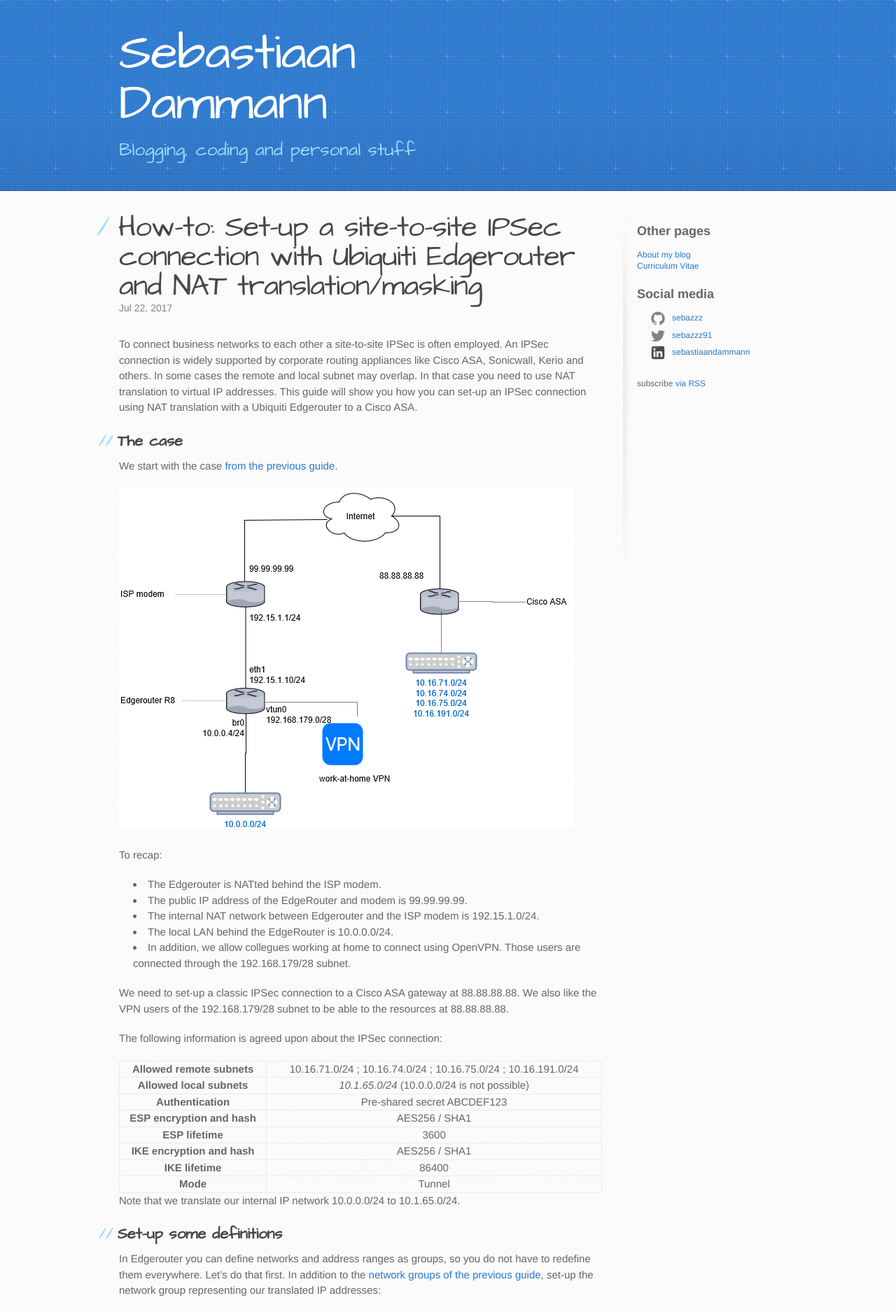
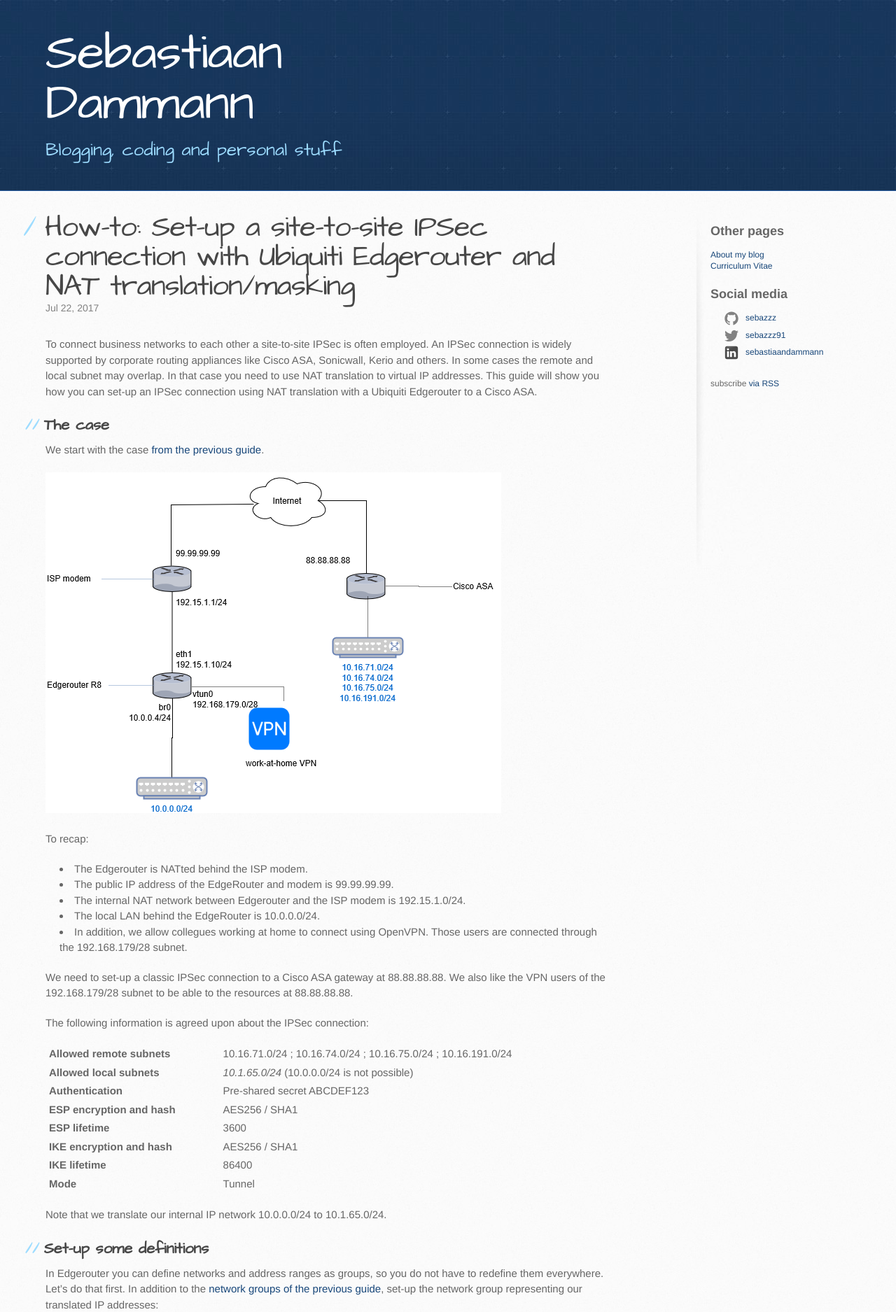
Before and after one commit to Sebazzz/sebazzz.github.io, a Jekyll site: the page built from _posts/2017-07-22-setup-site-to-site-ipsec-vpn-with-nat-translation.md, in a window 1280 px wide. Shown: the top 1875 px of the page at 70% size. Built offline with Jekyll 4.4.1, drawn with Linux system fonts in a browser that asks for light colours; comment, search, counter and statistics services are not loaded.

Commit message:
Styling improvements

```diff
--- a/Gemfile
+++ b/Gemfile
@@ -1,6 +1,7 @@
 source 'https://rubygems.org'
 gem 'jekyll-seo-tag'
 gem 'jekyll-sass-converter'
+gem 'wdm', '>= 0.1.0' if Gem.win_platform?
 
 group :test do
   gem "html-proofer"
--- a/_config.yml
+++ b/_config.yml
@@ -13,7 +13,7 @@
 
 permalink: /blog/:year/:month/:day/:slug
 
-gems:
+plugins:
   - jekyll-seo-tag
 
 # Build settings
--- a/stylesheets/stylesheet.css
+++ b/stylesheets/stylesheet.css
@@ -378,8 +378,9 @@
 td,
 th { padding: 0; }
 
+@import "https://fonts.googleapis.com/css?family=Source+Code+Pro";
+
 /* LAYOUT STYLES */
-
 body {
     background: #fafafa url(../images/body-bg.jpg) 0 0 repeat;
     color: #666;
@@ -391,12 +392,12 @@
 
 p { margin-top: 0; }
 
-a { color: #2879d0; }
+a { color: #18477A; }
 
 a:hover { color: #2268b2; }
 
 body > header {
-    background: #2e7bcf url(../images/header-bg.jpg) 0 0 repeat-x;
+    background: #20558E url(../images/header-bg.jpg) 0 0 repeat-x;
     border-bottom: solid 1px #275da1;
     font-family: 'Architects Daughter', 'Helvetica Neue', Helvetica, Arial, serif;
     padding-bottom: 40px;
@@ -458,6 +459,22 @@
 
 #downloads { margin-bottom: 40px; }
 
+@media screen and (min-width: 1100px) {
+    #main-content {
+        float: left;
+        width: 800px;
+    }
+
+    .inner {
+        width: 1150px;
+    }
+
+    .highlighter-rouge {
+        display: inline-block;
+        width: auto;
+    }
+}
+
 a.button {
     color: #fff;
     font-family: 'Architects Daughter', 'Helvetica Neue', Helvetica, Arial, serif;
@@ -492,7 +509,7 @@
 
 code, pre {
     color: #222;
-    font-family: Monaco, "Bitstream Vera Sans Mono", "Lucida Console", Terminal, monospace;
+    font-family: 'Source Code Pro', Consolas, "Lucida Console", Terminal, monospace;
     font-size: 13px;
     margin-bottom: 30px;
 }
@@ -507,14 +524,14 @@
     background: #fff;
     border: solid 1px #f2f2f2;
     overflow: auto;
-    padding: 20px;
+    padding: 5px 10px;
     text-shadow: none;
 }
 
 pre code {
     background-color: #fff;
     border: none;
-    color: #2879d0;
+    color: #18477A;
     padding: 0;
 }
 
@@ -532,16 +549,20 @@
 }
 
 table {
-    border: 1px solid #ebebeb;
+    border: 0;
     width: 100%;
+    margin-bottom: 20px;
 }
 
-th { font-weight: 500; }
+th {
+     font-weight: 500;
+}
 
 td {
-    border: 1px solid #ebebeb;
+    border: 0;
     font-weight: 300;
-    text-align: center;
+    text-align: left;
+    padding: 2px 5px;
 }
 
 form {
@@ -782,7 +803,7 @@
         background-color: #9ddcff;
         background-image: none;
         border-radius: 5px;
-        color: #2879d0;
+        color: #18477A;
         display: inline-block;
         font-size: 13px;
         height: auto;
@@ -843,7 +864,17 @@
 
 .highlight { background: #fff; }
 
-.highlighter-rouge .highlight { background: #eef; }
+.highlighter-rouge .highlight {
+    background: #D5D5D5;
+}
+
+.highlighter-rouge {
+    margin-top: 0;
+}
+
+p + .highlighter-rouge {
+    margin-top: -20px;
+}
 
 .highlight .c {
     color: #998;
```
Also changed, not shown: images/download-button.png (deleted), images/github-button.png (deleted), images/header-bg.jpg, 1 other file.
